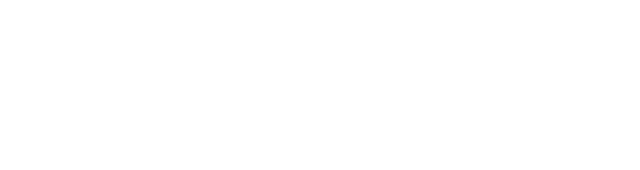
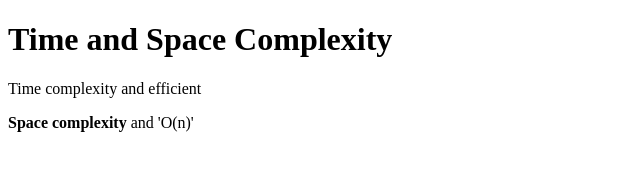
Before and after one commit to acciojob/time-and-space-complexity-vijaypingili, a website: page main.html in a window 1280 px wide. Shown: the whole page, without its empty margins (0-640 px from the left). Drawn offline with Linux system fonts and the light colour scheme.

Commit message:
created a submission

```diff
--- a/main.html
+++ b/main.html
@@ -8,6 +8,9 @@
 
 <body>
 	<!-- the entire body must be written by student -->
+	<h1>Time and Space Complexity</h1>
+	<p>Time complexity and efficient</p>
+	<p><span style="font-weight:bold;">Space complexity</span> and 'O(n)'</p>
     <script type="text/javascript" src="./script.js">
 </script>
 
```
